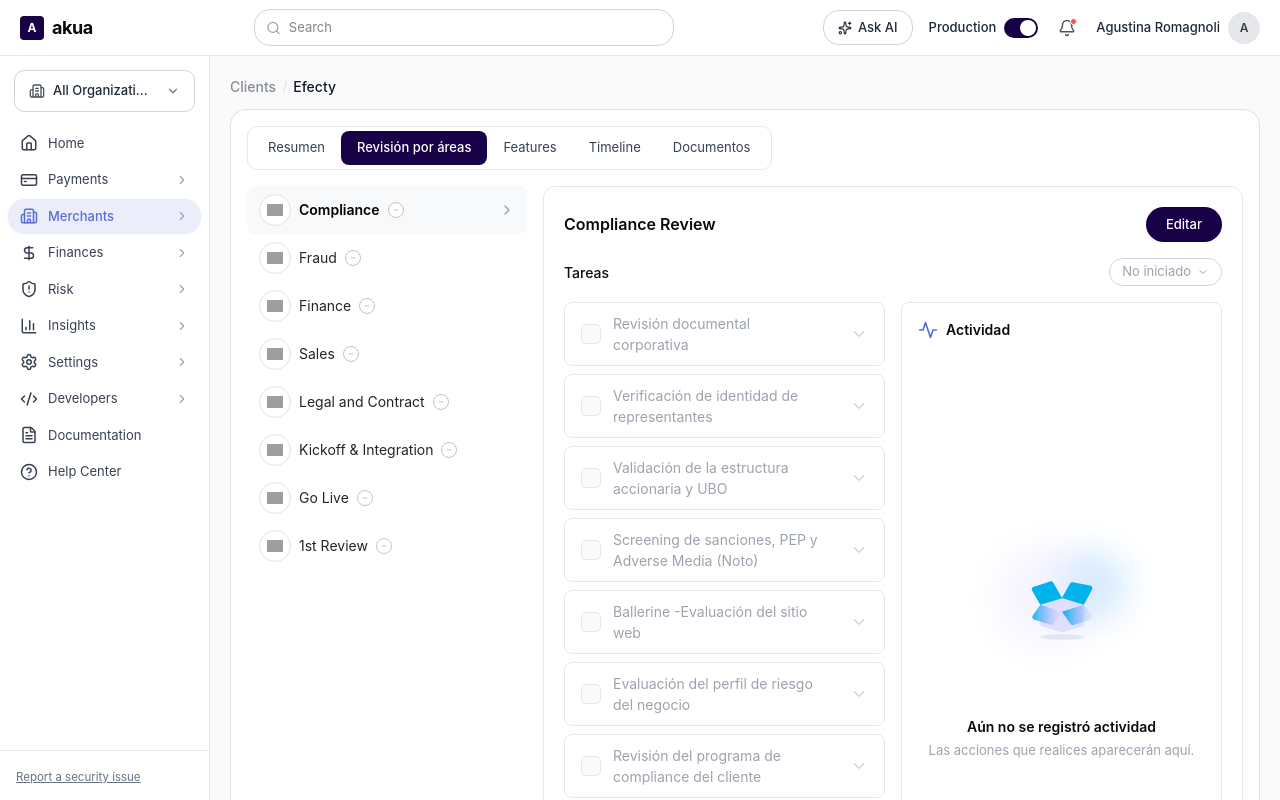
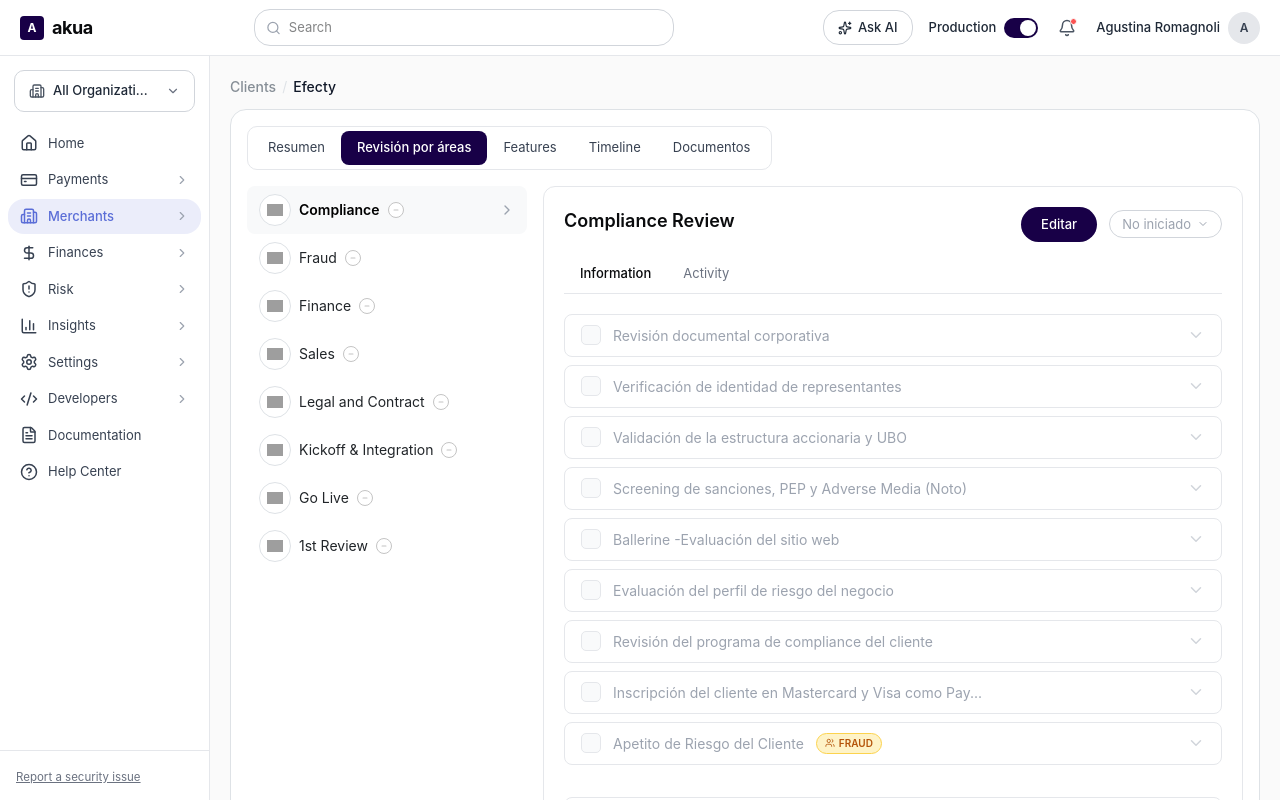
Before and after one commit to Florenciavitacarino/akua-clients, a React (Vite) app: page /clients/1 in a window 1280 px wide. Built offline with nearby package versions, Linux system fonts and the light colour scheme; grey boxes are pictures that could not be loaded.

Commit message:
feat: add Information/Activity inner tabs, full-width layout, Edit next to Status

```diff
--- a/src/pages/ClientDetailPage.jsx
+++ b/src/pages/ClientDetailPage.jsx
@@ -432,13 +432,12 @@ const COMPLIANCE_CHECKLIST = [
   { label: "Apetito de Riesgo del Cliente", tag: "FRAUD" },
 ]
 
-function ComplianceEdit({ checkedItems, onCheck, waivedItems, onWaive, logs, addLog }) {
+function ComplianceEdit({ checkedItems, onCheck, waivedItems, onWaive, addLog }) {
   const [openIdx, setOpenIdx] = useState(null)
   return (
     <>
-      {/* Top area: Checklist + Activity side by side - 50/50 */}
-      <div className="flex gap-4">
-        <div className="w-1/2 min-w-0 flex flex-col">
+      {/* Checklist full width */}
+      <div className="flex flex-col">
         {COMPLIANCE_CHECKLIST.map((item, i) => (
           <ChecklistItemEdit
             key={i}
@@ -453,10 +452,6 @@ function ComplianceEdit({ checkedItems, onCheck, waivedItems, onWaive, logs, add
           />
         ))}
       </div>
-        <div className="w-1/2 min-w-0">
-          <ActivityPanel logs={logs} />
-        </div>
-      </div>
 
       {/* Historial de Riesgo */}
       <div className="mt-6 border border-[#E5E7EB] rounded-[8px] p-4 bg-white">
@@ -524,19 +519,13 @@ function ComplianceEdit({ checkedItems, onCheck, waivedItems, onWaive, logs, add
   )
 }
 
-function ComplianceView({ checkedItems, waivedItems, logs }) {
+function ComplianceView({ checkedItems, waivedItems }) {
   return (
     <>
-      {/* Top area: Checklist + Activity side by side - 50/50 */}
-      <div className="flex gap-4">
-        <div className="w-1/2 min-w-0 flex flex-col">
+      <div className="flex flex-col">
         {COMPLIANCE_CHECKLIST.map((item, i) => (
           <ChecklistItemView key={i} label={item.label} tag={item.tag} checked={checkedItems.has(i)} waived={waivedItems.has(i)} />
         ))}
-        </div>
-        <div className="w-1/2 min-w-0">
-          <ActivityPanel logs={logs} />
-        </div>
       </div>
 
       {/* Historial de Riesgo - VIEW mode: label/value pairs */}
@@ -586,12 +575,11 @@ const FRAUD_CHECKLIST = [
   { label: "Apetito de Riesgo del Cliente", tag: "COMPLIANCE" },
 ]
 
-function FraudEdit({ checkedItems, onCheck, waivedItems, onWaive, logs, addLog }) {
+function FraudEdit({ checkedItems, onCheck, waivedItems, onWaive, addLog }) {
   const [openIdx, setOpenIdx] = useState(null)
   return (
     <>
-      <div className="flex gap-4">
-        <div className="w-1/2 min-w-0 flex flex-col">
+      <div className="flex flex-col">
         {FRAUD_CHECKLIST.map((item, i) => (
           <ChecklistItemEdit
             key={i} label={item.label} tag={item.tag}
@@ -603,10 +591,6 @@ function FraudEdit({ checkedItems, onCheck, waivedItems, onWaive, logs, addLog }
             addLog={addLog}
           />
         ))}
-        </div>
-        <div className="w-1/2 min-w-0">
-          <ActivityPanel logs={logs} />
-        </div>
       </div>
 
       {/* Vertical de negocio */}
@@ -725,18 +709,13 @@ function FraudEdit({ checkedItems, onCheck, waivedItems, onWaive, logs, addLog }
   )
 }
 
-function FraudView({ checkedItems, waivedItems, logs }) {
+function FraudView({ checkedItems, waivedItems }) {
   return (
     <>
-      <div className="flex gap-4">
-        <div className="w-1/2 min-w-0 flex flex-col">
+      <div className="flex flex-col">
         {FRAUD_CHECKLIST.map((item, i) => (
           <ChecklistItemView key={i} label={item.label} tag={item.tag} checked={checkedItems.has(i)} waived={waivedItems.has(i)} />
         ))}
-        </div>
-        <div className="w-1/2 min-w-0">
-          <ActivityPanel logs={logs} />
-        </div>
       </div>
 
       {/* Vertical de negocio */}
@@ -868,7 +847,7 @@ function DocLinkInput({ label, disabled }) {
   )
 }
 
-function FinancesEdit({ checkedItems, onCheck, waivedItems, onWaive, logs, addLog }) {
+function FinancesEdit({ checkedItems, onCheck, waivedItems, onWaive, addLog }) {
   const [openIdx, setOpenIdx] = useState(null)
   return (
     <div className="flex gap-4">
@@ -953,13 +932,12 @@ function FinancesEdit({ checkedItems, onCheck, waivedItems, onWaive, logs, addLo
           <DocLinkInput label="Histórico transaccional" />
           <DocLinkInput label="Contracargos" />
         </div>
-        <ActivityPanel logs={logs} />
-      </div>
-    </div>
-  )
-}
-
-function FinancesView({ checkedItems, waivedItems, logs }) {
+      </div>
+    </div>
+  )
+}
+
+function FinancesView({ checkedItems, waivedItems }) {
   return (
     <div className="flex gap-4">
       {/* Left column: Checklist + Info administrativa (continuous) */}
@@ -1032,7 +1010,6 @@ function FinancesView({ checkedItems, waivedItems, logs }) {
           <DocLinkInput label="Histórico transaccional" disabled />
           <DocLinkInput label="Contracargos" disabled />
         </div>
-        <ActivityPanel logs={logs} />
       </div>
     </div>
   )
@@ -1048,7 +1025,7 @@ const SALES_CHECKLIST = [
 
 const SALES_DOC_LABELS = ['Contrato firmado', 'Pagos', 'Cargos de impuestos', 'Depósito']
 
-function SalesEdit({ checkedItems, onCheck, waivedItems, onWaive, logs, addLog }) {
+function SalesEdit({ checkedItems, onCheck, waivedItems, onWaive, addLog }) {
   const [openIdx, setOpenIdx] = useState(null)
   return (
     <div className="flex gap-4">
@@ -1070,13 +1047,12 @@ function SalesEdit({ checkedItems, onCheck, waivedItems, onWaive, logs, addLog }
           <p className="text-[13px] font-semibold text-[#0A0B0D] mb-3">Documentación</p>
           {SALES_DOC_LABELS.map((label, i) => <DocLinkInput key={i} label={label} />)}
         </div>
-        <ActivityPanel logs={logs} />
-      </div>
-    </div>
-  )
-}
-
-function SalesView({ checkedItems, waivedItems, logs }) {
+      </div>
+    </div>
+  )
+}
+
+function SalesView({ checkedItems, waivedItems }) {
   return (
     <div className="flex gap-4">
       <div className="w-1/2 min-w-0 flex flex-col">
@@ -1089,7 +1065,6 @@ function SalesView({ checkedItems, waivedItems, logs }) {
           <p className="text-[13px] font-semibold text-[#0A0B0D] mb-3">Documentación</p>
           {SALES_DOC_LABELS.map((label, i) => <DocLinkInput key={i} label={label} disabled />)}
         </div>
-        <ActivityPanel logs={logs} />
       </div>
     </div>
   )
@@ -1409,7 +1384,7 @@ function CargosCobroView() {
   )
 }
 
-function LegalEdit({ checkedItems, onCheck, waivedItems, onWaive, logs, addLog }) {
+function LegalEdit({ checkedItems, onCheck, waivedItems, onWaive, addLog }) {
   const [openIdx, setOpenIdx] = useState(null)
   return (
     <div className="flex gap-4">
@@ -1490,13 +1465,12 @@ function LegalEdit({ checkedItems, onCheck, waivedItems, onWaive, logs, addLog }
       {/* Right: Docs + Activity */}
       <div className="w-1/2 min-w-0 flex flex-col gap-4">
         <LegalDocsPanel disabled={false} />
-        <ActivityPanel logs={logs} />
-      </div>
-    </div>
-  )
-}
-
-function LegalView({ checkedItems, waivedItems, logs }) {
+      </div>
+    </div>
+  )
+}
+
+function LegalView({ checkedItems, waivedItems }) {
   return (
     <div className="flex gap-4">
       {/* Left: checklist + Contrato + NDA */}
@@ -1542,7 +1516,6 @@ function LegalView({ checkedItems, waivedItems, logs }) {
       {/* Right: Docs + Activity */}
       <div className="w-1/2 min-w-0 flex flex-col gap-4">
         <LegalDocsPanel disabled={true} />
-        <ActivityPanel logs={logs} />
       </div>
     </div>
   )
@@ -1555,7 +1528,7 @@ const KICKOFF_CHECKLIST = [
 
 const KICKOFF_DOC_LABELS = ['Contrato firmado', 'Pagos', 'Cargos de impuestos', 'Depósito']
 
-function KickoffEdit({ checkedItems, onCheck, waivedItems, onWaive, logs, addLog }) {
+function KickoffEdit({ checkedItems, onCheck, waivedItems, onWaive, addLog }) {
   const [openIdx, setOpenIdx] = useState(null)
   return (
     <div className="flex gap-4">
@@ -1577,13 +1550,12 @@ function KickoffEdit({ checkedItems, onCheck, waivedItems, onWaive, logs, addLog
           <p className="text-[13px] font-semibold text-[#0A0B0D] mb-3">Documentación</p>
           {KICKOFF_DOC_LABELS.map((label, i) => <DocLinkInput key={i} label={label} />)}
         </div>
-        <ActivityPanel logs={logs} />
-      </div>
-    </div>
-  )
-}
-
-function KickoffView({ checkedItems, waivedItems, logs }) {
+      </div>
+    </div>
+  )
+}
+
+function KickoffView({ checkedItems, waivedItems }) {
   return (
     <div className="flex gap-4">
       <div className="w-1/2 min-w-0 flex flex-col">
@@ -1596,7 +1568,6 @@ function KickoffView({ checkedItems, waivedItems, logs }) {
           <p className="text-[13px] font-semibold text-[#0A0B0D] mb-3">Documentación</p>
           {KICKOFF_DOC_LABELS.map((label, i) => <DocLinkInput key={i} label={label} disabled />)}
         </div>
-        <ActivityPanel logs={logs} />
       </div>
     </div>
   )
@@ -1619,6 +1590,7 @@ export default function ClientDetailPage() {
   const [activeDept, setActiveDept] = useState('compliance')
   const [isEditing, setIsEditingRaw] = useState(false)
   const setIsEditing = (val) => { setIsEditingRaw(val); if (!val) setHasChanges(false) }
+  const [innerTab, setInnerTab] = useState('information')
   const [checkedItems, setCheckedItems] = useState({ compliance: new Set(), fraud: new Set(), finances: new Set(), sales: new Set(), legal: new Set(), kickoff: new Set() })
   const [waivedItems, setWaivedItems] = useState({ compliance: new Set(), fraud: new Set(), finances: new Set(), sales: new Set(), legal: new Set(), kickoff: new Set() })
   const [deptStatuses, setDeptStatuses] = useState({
@@ -1786,11 +1758,12 @@ export default function ClientDetailPage() {
 
             {/* Department content */}
             <div className="flex-1 min-w-0 border border-[#E5E7EB] rounded-[12px] p-5">
-              {/* Header: Title + Edit/Save button */}
-              <div className="flex items-center justify-between mb-4">
-                <h2 className="text-[16px] font-semibold text-[#0A0B0D] m-0">
+              {/* Header: Title | Right side (Edit + Status) */}
+              <div className="flex items-start justify-between mb-3">
+                <h2 className="text-[18px] font-semibold text-[#0A0B0D] m-0">
                   {currentDept?.name === 'Compliance' ? 'Compliance Review' : currentDept?.name}
                 </h2>
+                <div className="flex items-center gap-3">
                   {!isEditing ? (
                     <button
                       onClick={() => setIsEditing(true)}
@@ -1806,44 +1779,65 @@ export default function ClientDetailPage() {
                       Guardar cambios
                     </button>
                   )}
-              </div>
-
-              {/* Tareas + Status dropdown row */}
-              <div className="flex items-center justify-between mb-4">
-                <p className="text-[14px] font-medium text-[#0A0B0D] m-0">Tareas</p>
                   <StatusDropdown
                     deptStatus={deptStatuses[activeDept]}
                     onStatusChange={handleStatusChange}
                     disabled={!isEditing}
                   />
                 </div>
-
-              {/* Department content */}
+              </div>
+
+              {/* Inner tabs: Information | Activity */}
+              <div className="flex items-center border-b border-[#E5E7EB] mb-5">
+                {['information', 'activity'].map((tab) => (
+                  <button
+                    key={tab}
+                    onClick={() => setInnerTab(tab)}
+                    className={`px-4 py-2.5 text-[13px] border-none bg-transparent cursor-pointer -mb-px border-b-2 transition-colors ${
+                      innerTab === tab
+                        ? 'border-b-[#180047] text-[#0A0B0D] font-medium'
+                        : 'border-b-transparent text-[#6B7280] hover:text-[#0A0B0D]'
+                    }`}
+                  >
+                    {tab === 'information' ? 'Information' : 'Activity'}
+                  </button>
+                ))}
+              </div>
+
+              {/* Content based on inner tab */}
+              {innerTab === 'information' && (
+                <>
                   {activeDept === 'compliance' && (isEditing
-                ? <ComplianceEdit checkedItems={checkedItems.compliance} onCheck={handleCheck} waivedItems={waivedItems.compliance} onWaive={handleWaive} logs={activityLogs[activeDept]} addLog={addLog} />
-                : <ComplianceView checkedItems={checkedItems.compliance} waivedItems={waivedItems.compliance} logs={activityLogs[activeDept]} />
+                    ? <ComplianceEdit checkedItems={checkedItems.compliance} onCheck={handleCheck} waivedItems={waivedItems.compliance} onWaive={handleWaive} addLog={addLog} />
+                    : <ComplianceView checkedItems={checkedItems.compliance} waivedItems={waivedItems.compliance} />
                   )}
                   {activeDept === 'fraud' && (isEditing
-                ? <FraudEdit checkedItems={checkedItems.fraud} onCheck={handleCheck} waivedItems={waivedItems.fraud} onWaive={handleWaive} logs={activityLogs[activeDept]} addLog={addLog} />
-                : <FraudView checkedItems={checkedItems.fraud} waivedItems={waivedItems.fraud} logs={activityLogs[activeDept]} />
+                    ? <FraudEdit checkedItems={checkedItems.fraud} onCheck={handleCheck} waivedItems={waivedItems.fraud} onWaive={handleWaive} addLog={addLog} />
+                    : <FraudView checkedItems={checkedItems.fraud} waivedItems={waivedItems.fraud} />
                   )}
                   {activeDept === 'finances' && (isEditing
-                ? <FinancesEdit checkedItems={checkedItems.finances} onCheck={handleCheck} waivedItems={waivedItems.finances} onWaive={handleWaive} logs={activityLogs[activeDept]} addLog={addLog} />
-                : <FinancesView checkedItems={checkedItems.finances} waivedItems={waivedItems.finances} logs={activityLogs[activeDept]} />
+                    ? <FinancesEdit checkedItems={checkedItems.finances} onCheck={handleCheck} waivedItems={waivedItems.finances} onWaive={handleWaive} addLog={addLog} />
+                    : <FinancesView checkedItems={checkedItems.finances} waivedItems={waivedItems.finances} />
                   )}
                   {activeDept === 'sales' && (isEditing
-                ? <SalesEdit checkedItems={checkedItems.sales} onCheck={handleCheck} waivedItems={waivedItems.sales} onWaive={handleWaive} logs={activityLogs[activeDept]} addLog={addLog} />
-                : <SalesView checkedItems={checkedItems.sales} waivedItems={waivedItems.sales} logs={activityLogs[activeDept]} />
+                    ? <SalesEdit checkedItems={checkedItems.sales} onCheck={handleCheck} waivedItems={waivedItems.sales} onWaive={handleWaive} addLog={addLog} />
+                    : <SalesView checkedItems={checkedItems.sales} waivedItems={waivedItems.sales} />
                   )}
                   {activeDept === 'legal' && (isEditing
-                ? <LegalEdit checkedItems={checkedItems.legal} onCheck={handleCheck} waivedItems={waivedItems.legal} onWaive={handleWaive} logs={activityLogs[activeDept]} addLog={addLog} />
-                : <LegalView checkedItems={checkedItems.legal} waivedItems={waivedItems.legal} logs={activityLogs[activeDept]} />
+                    ? <LegalEdit checkedItems={checkedItems.legal} onCheck={handleCheck} waivedItems={waivedItems.legal} onWaive={handleWaive} addLog={addLog} />
+                    : <LegalView checkedItems={checkedItems.legal} waivedItems={waivedItems.legal} />
                   )}
                   {activeDept === 'kickoff' && (isEditing
-                ? <KickoffEdit checkedItems={checkedItems.kickoff} onCheck={handleCheck} waivedItems={waivedItems.kickoff} onWaive={handleWaive} logs={activityLogs[activeDept]} addLog={addLog} />
-                : <KickoffView checkedItems={checkedItems.kickoff} waivedItems={waivedItems.kickoff} logs={activityLogs[activeDept]} />
+                    ? <KickoffEdit checkedItems={checkedItems.kickoff} onCheck={handleCheck} waivedItems={waivedItems.kickoff} onWaive={handleWaive} addLog={addLog} />
+                    : <KickoffView checkedItems={checkedItems.kickoff} waivedItems={waivedItems.kickoff} />
                   )}
                   {!['compliance','fraud','finances','sales','legal','kickoff'].includes(activeDept) && <PlaceholderDept name={currentDept?.name} isEditing={isEditing} />}
+                </>
+              )}
+
+              {innerTab === 'activity' && (
+                <ActivityPanel logs={activityLogs[activeDept]} />
+              )}
             </div>
           </div>
         )}
```
Lines whose indentation alone changed are shown as unchanged.
